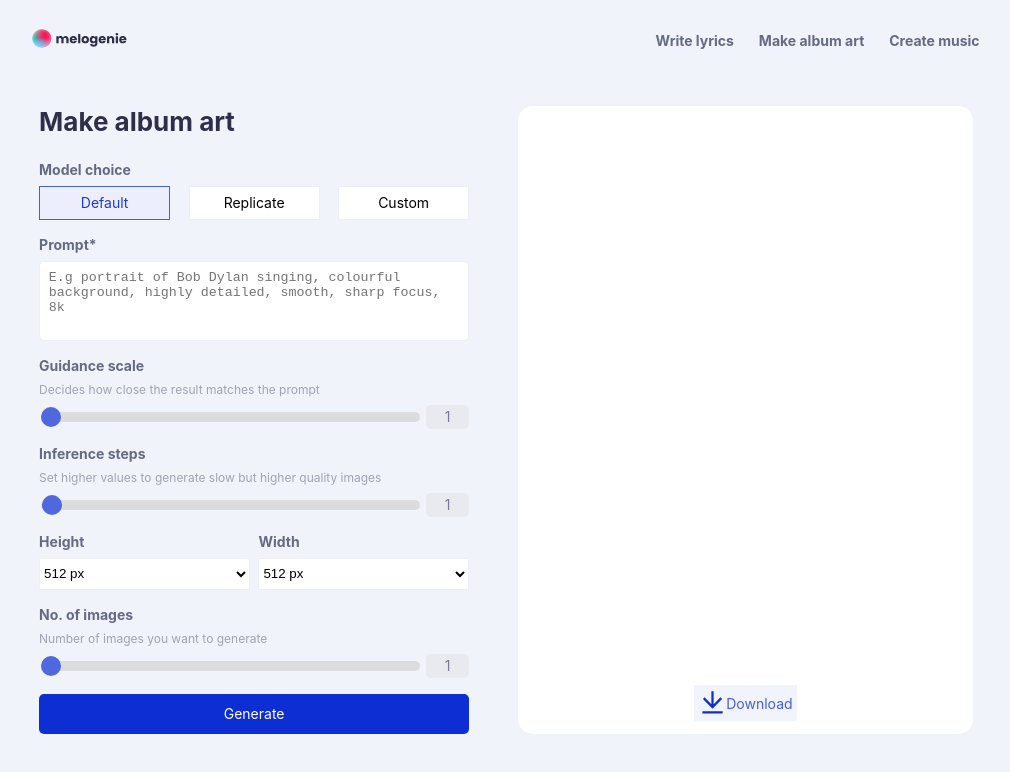
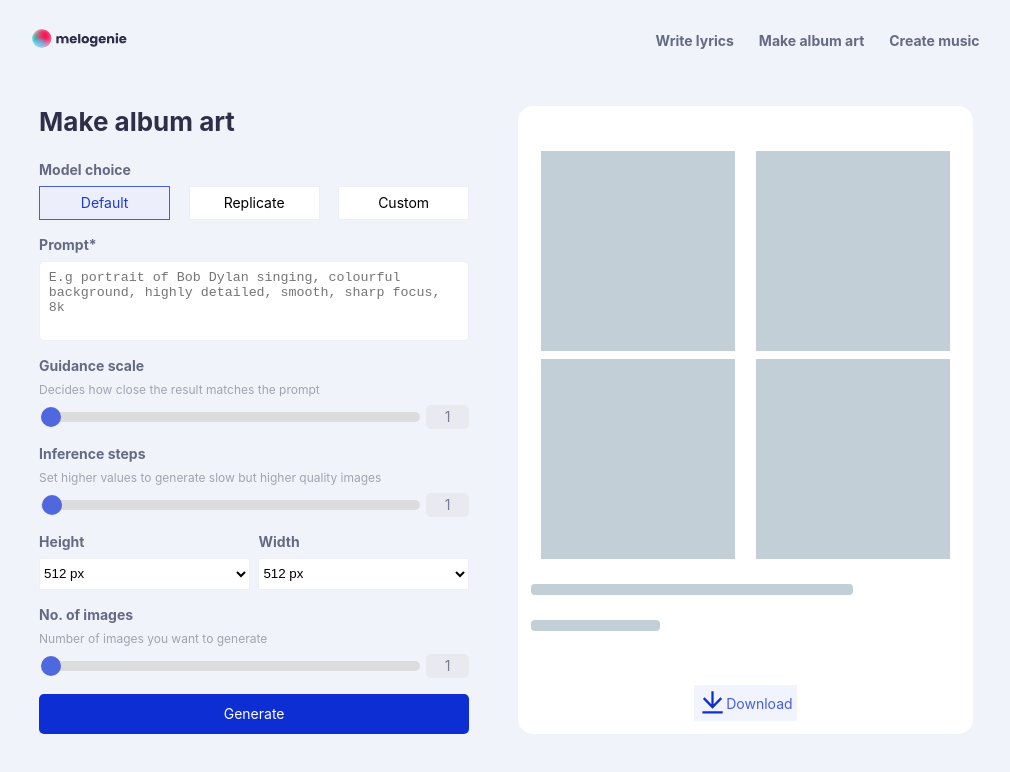
Before and after one commit to shivalikasingh95/assembly-ai-hackathon, a React (Create React App) app in the folder ui/: page /compose-album in a window 1280 px wide. Shown: the top 772 px of the page, without its empty margins (134-1144 px from the left). Built offline with nearby package versions, Linux system fonts and the light colour scheme.

Commit message:
Skeleton Loading

```diff
--- a/ui/src/App.css
+++ b/ui/src/App.css
@@ -391,3 +391,42 @@
   border-radius: 50%;
   background: #0d2ed3;
 }
+
+/*skeleton screen css*/
+.skeleton {
+  animation: skeleton-loading 1s linear infinite alternate;
+}
+
+@keyframes skeleton-loading {
+  0% {
+    background-color: hsl(200, 20%, 80%);
+  }
+  100% {
+    background-color: hsl(200, 20%, 80%);
+    /* background-color: hsl(200, 20%, 95%); */
+  }
+}
+
+.skeleton-text {
+  width: 100%;
+  height: 0.7rem;
+  margin-bottom: 0.5rem;
+  border-radius: 0.25rem;
+}
+
+.skeleton-text__body {
+  width: 75%;
+}
+
+.skeleton-footer {
+  width: 30%;
+}
+
+.skeleton-image-root-box {
+  width: 45%;
+  display: flex;
+  cursor: pointer;
+  min-height: 200px;
+  max-height: 250px;
+  margin-bottom: 0.5rem;
+}
--- /dev/null
+++ b/ui/src/components/skeletonLoading.js
@@ -0,0 +1,34 @@
+import "../App.css";
+import React from "react";
+
+const SkeletonLoading = () => {
+  return (
+    <a class="card" id="card-link" target="_blank">
+      <div class="card__header">
+        <div>
+          <img class="card__header header__img skeleton" id="logo-img" alt="" />
+        </div>
+        <h3 class="card__header header__title" id="card-title">
+          <div class="skeleton skeleton-text"></div>
+          <div class="skeleton skeleton-text"></div>
+        </h3>
+      </div>
+
+      <div class="card__body">
+        <div class="card__body body__text" id="card-details">
+          <div class="skeleton skeleton-text skeleton-text__body"></div>
+        </div>
+
+        <div class="card__body body__img">
+          <img class="skeleton" alt="" id="cover-img" />
+        </div>
+      </div>
+
+      <div class="card__footer" id="card-footer">
+        <div class="skeleton skeleton-text skeleton-footer"></div>
+      </div>
+    </a>
+  );
+};
+
+export default SkeletonLoading;
--- /dev/null
+++ b/ui/src/components/skeletonLoadingAlbum.js
@@ -0,0 +1,41 @@
+import "../App.css";
+import React from "react";
+
+const SkeletonLoadingAlbum = () => {
+  return (
+    <a class="card" id="card-link" target="_blank">
+      <div class="card__header">
+        <div>
+          <img class="card__header header__img skeleton" id="logo-img" alt="" />
+        </div>
+        <h3 class="card__header header__title ca-image-root" id="card-title">
+          {/* <div class="skeleton skeleton-text"></div>
+          <div class="skeleton skeleton-text"></div>
+          <div class="skeleton skeleton-text"></div>
+          <div class="skeleton skeleton-text"></div> */}
+          <div className="skeleton skeleton-image-root-box">
+          </div>
+          <div className="skeleton skeleton-image-root-box"></div>
+          <div className="skeleton skeleton-image-root-box"></div>
+          <div className="skeleton skeleton-image-root-box"></div>
+        </h3>
+      </div>
+
+      <div class="card__body">
+        <div class="card__body body__text" id="card-details">
+          <div class="skeleton skeleton-text skeleton-text__body"></div>
+        </div>
+
+        <div class="card__body body__img">
+          <img class="skeleton" alt="" id="cover-img" />
+        </div>
+      </div>
+
+      <div class="card__footer" id="card-footer">
+        <div class="skeleton skeleton-text skeleton-footer"></div>
+      </div>
+    </a>
+  );
+};
+
+export default SkeletonLoadingAlbum;
--- a/ui/src/pages/ComposeAlbumIndex.js
+++ b/ui/src/pages/ComposeAlbumIndex.js
@@ -4,6 +4,7 @@ import { FadeLoader } from "react-spinners";
 import { postAlbumCover } from "../api/api";
 import { override } from "../api/apiLoading";
 import DownloadIcon from "../images/download.svg";
+import SkeletonLoadingAlbum from "../components/skeletonLoadingAlbum";
 
 const modelList = [
   { id: 1, name: "Default" },
@@ -294,7 +295,12 @@ const ComposeAlbumIndex = () => {
             </div>
             <div className="cl-right-root">
               <div className="cl-right-root-top">
-                {albumInfo?.output?.length === 0 && null}
+                {albumInfo?.output?.length === 0 && (
+                  <>
+                    <SkeletonLoadingAlbum />
+                  </>
+                )}
+                {/* {albumInfo?.output?.length === 0 && null} */}
                 {albumInfo?.output?.length === 1 && (
                   <div
                     style={{
--- a/ui/src/pages/ComposeBgMusicIndex.js
+++ b/ui/src/pages/ComposeBgMusicIndex.js
@@ -4,6 +4,7 @@ import { FadeLoader } from "react-spinners";
 import { postBgMusic } from "../api/api";
 import { override } from "../api/apiLoading";
 import DownloadIcon from "../images/download.svg";
+import SkeletonLoading from "../components/skeletonLoading";
 
 const promptList = [
   { id: 1, name: "Upload audio" },
@@ -224,14 +225,20 @@ const ComposeBgMusicIndex = () => {
                 <div
                   style={{
                     height: "100%",
-                    display: "flex",
+                    display: bgMusicInfo?.output ? "flex" : "block",
                     alignItems: "center",
                     justifyContent: "center",
                   }}
                 >
-                  <audio id="player" controls>
-                    <source type="audio/mp3" src={bgMusicInfo?.output} />
-                  </audio>
+                  {bgMusicInfo?.output ? (
+                    <audio id="player" controls>
+                      <source type="audio/mp3" src={bgMusicInfo?.output} />
+                    </audio>
+                  ) : (
+                    <>
+                      <SkeletonLoading />
+                    </>
+                  )}
                 </div>
               </div>
               <div className="cl-right-root-bottom">
--- a/ui/src/pages/ComposeLyricIndex.js
+++ b/ui/src/pages/ComposeLyricIndex.js
@@ -5,6 +5,7 @@ import { FadeLoader } from "react-spinners";
 import { postLyric } from "../api/api";
 import CopyIcon from "../images/copy.svg";
 import { override } from "../api/apiLoading";
+import SkeletonLoading from "../components/skeletonLoading";
 
 const genreList = [
   { id: 1, name: "Pop" },
@@ -237,7 +238,18 @@ const ComposeLyricIndex = () => {
               </div>
             </div>
             <div className="cl-right-root">
-              <div className="cl-right-root-top">{lyricsInfo?.output}</div>
+              <div className="cl-right-root-top">
+                {lyricsInfo?.output ? (
+                  <>{lyricsInfo?.output}</>
+                ) : (
+                  <>
+                    <SkeletonLoading />
+                    <SkeletonLoading />
+                    <SkeletonLoading />
+                    <SkeletonLoading />
+                  </>
+                )}
+              </div>
               <div className="cl-right-root-bottom">
                 <div
                   className="cl-right-root-bottom-copy"
```
